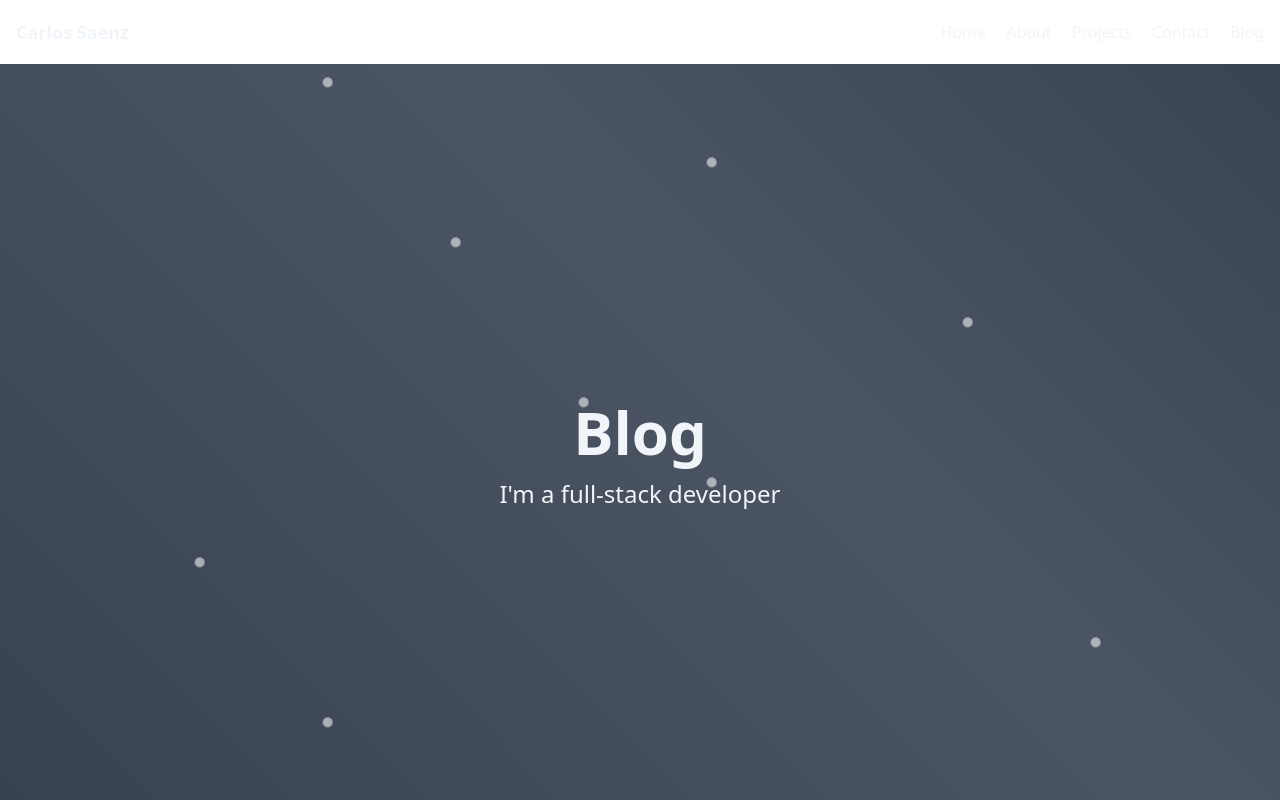
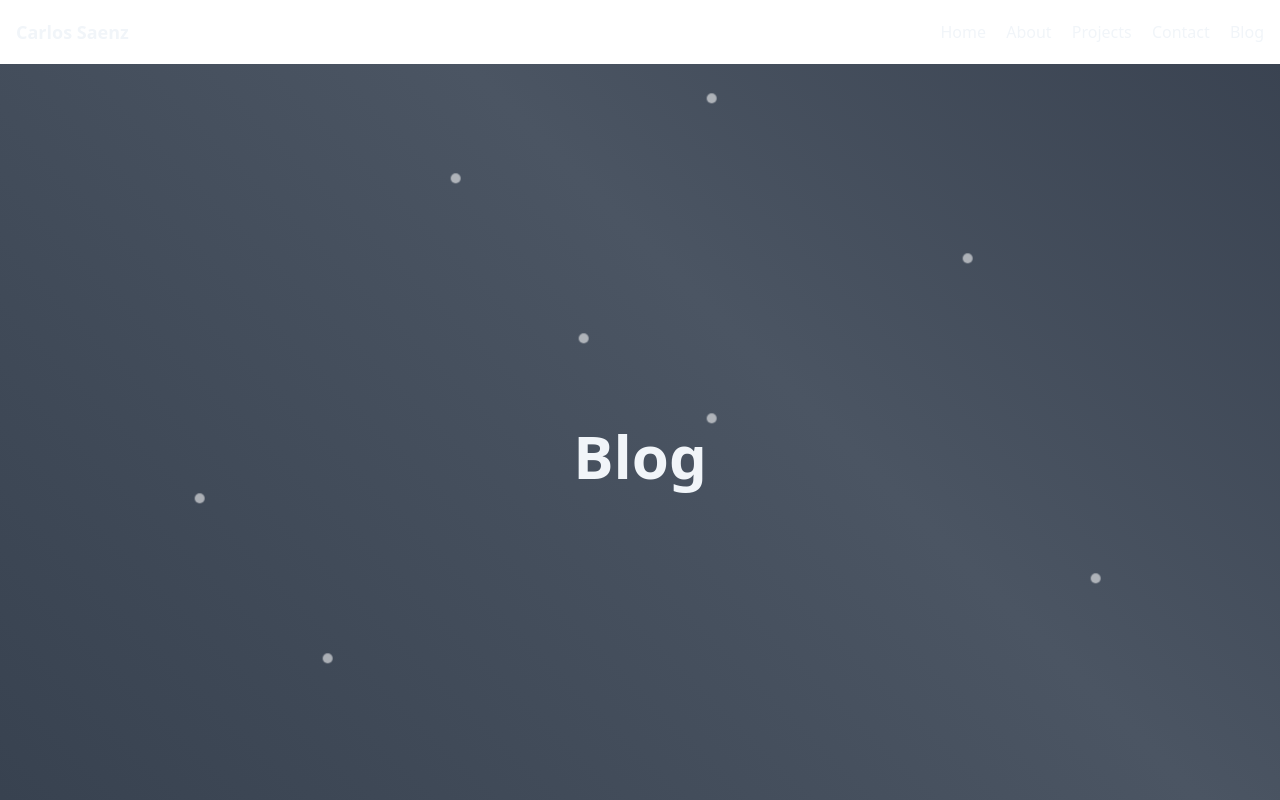
Before and after one commit to TangyOrigami/tangyorigami.github.io, a plain HTML site: page static/blog.html in a window 1280 px wide. Shown: the top 800 px of the page. Drawn offline with nearby package versions, Linux system fonts and the light colour scheme.

Commit message:
position of animation is weird

```diff
--- a/static/blog.html
+++ b/static/blog.html
@@ -52,7 +52,6 @@
                         <div class="particle" style="top: 90%; left: 20%;"></div>
                         <div class="h-screen flex flex-col items-center justify-center">
                             <h1 class="text-slate-100 text-4xl md:text-6xl font-bold mb-4">Blog</h1>
-                            <p class="text-slate-100 text-xl md:text-2xl mb-4">I'm a full-stack developer</p>
                         </div>
                     </div>
                 </section>
--- a/styles/styles.css
+++ b/styles/styles.css
@@ -1,5 +1,5 @@
 .hero {
-	position: relative;
+	//position: relative;
 	width: 100%;
 	height: 100vh;
 	background: linear-gradient(45deg, #E5E7EB, #1F2937, #4B5563, #111827);
```
